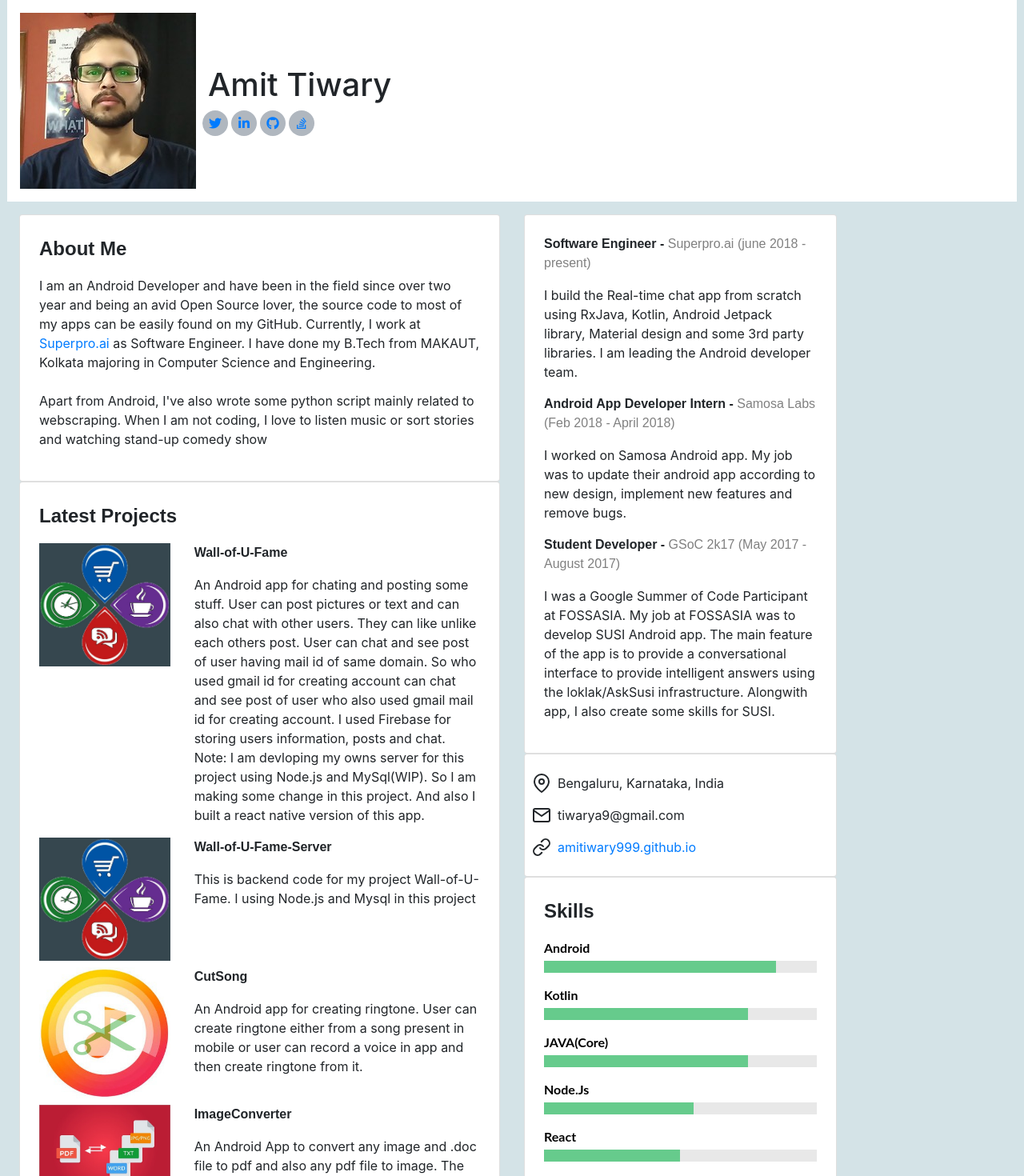
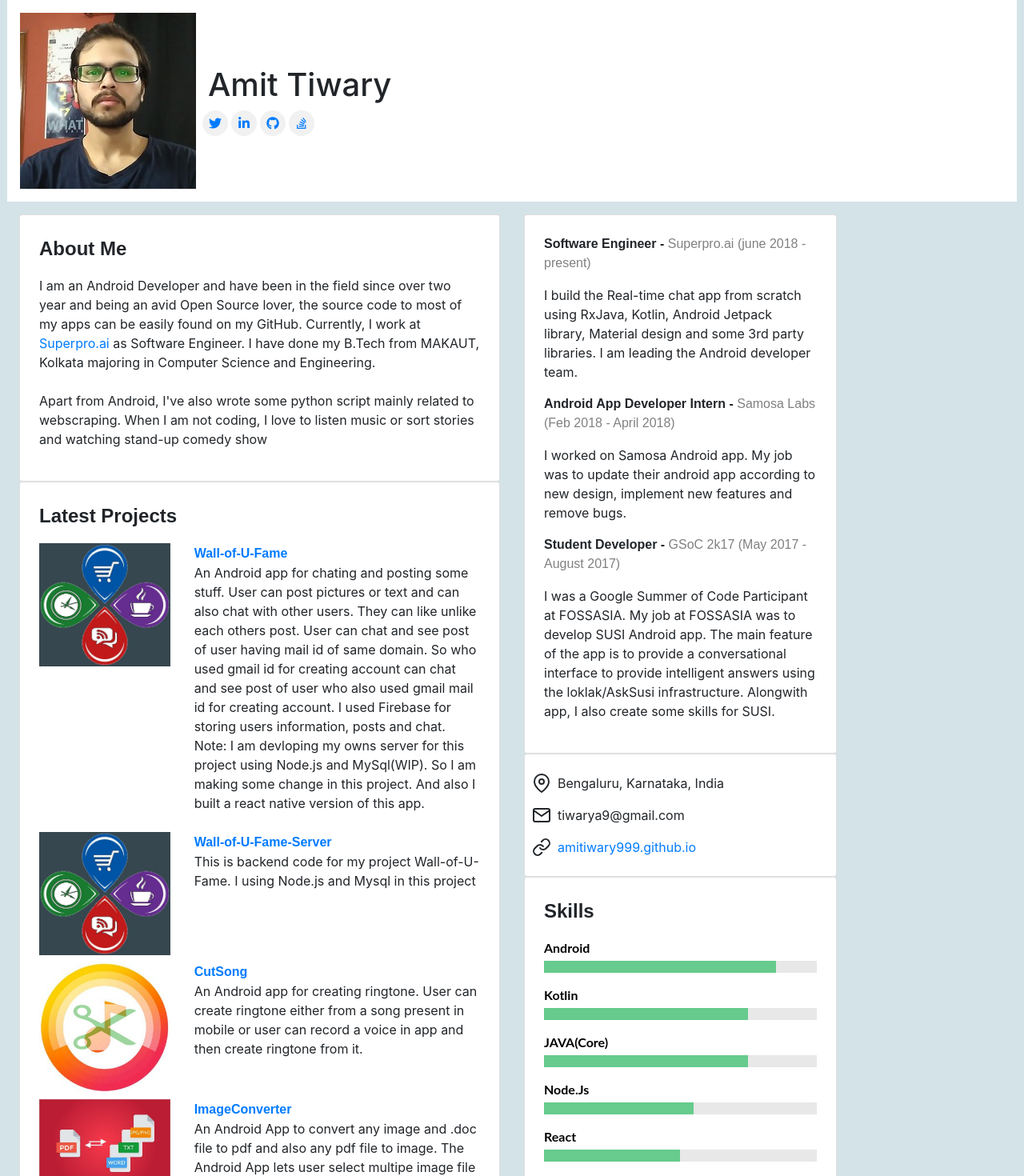
Before and after one commit to amitiwary999/amitiwary999.github.io, a React (Create React App) app in the folder portfolio_react/portfolio/: page / in a window 1280 px wide. Shown: the top 1470 px of the page at 80% size. Built offline with nearby package versions, Linux system fonts and the light colour scheme.

Commit message:
updated project link

```diff
--- a/portfolio_react/portfolio/src/home/Home.js
+++ b/portfolio_react/portfolio/src/home/Home.js
@@ -77,7 +77,7 @@ function Home(props) {
                   <img className="project-img" src={wallofufame} />
                 </div>
                 <div className="col-sm-8">
-                  <p className="job-title-header"> Wall-of-U-Fame</p>
+                  <a className="job-title-header" href="https://github.com/amitiwary999/Wall-of-U-Fame">Wall-of-U-Fame</a>
                   <p>
                     An Android app for chating and posting some stuff. User can post pictures or text and can also chat with other users. They can like unlike each others post. User can chat and see post of user having mail id of same domain. So who used gmail id for creating account can chat and see post of user who also used gmail mail id for creating account.
                     I used Firebase for storing users information, posts and chat.
@@ -87,12 +87,12 @@ function Home(props) {
                 </div>
               </div>
 
-              <div className="row">
+              <div className="row mt-2">
                 <div className="col-sm-4">
                   <img className="project-img" src={wallofufame} />
                 </div>
                 <div className="col-sm-8">
-                  <p className="job-title-header"> Wall-of-U-Fame-Server</p>
+                  <a className="job-title-header" href="https://github.com/amitiwary999/Wall_Of_You_Fame_Server"> Wall-of-U-Fame-Server</a>
                   <p>
                     This is backend code for my project Wall-of-U-Fame. I using Node.js and Mysql in this project
                   </p>
@@ -104,7 +104,7 @@ function Home(props) {
                   <img className="project-img" src={CutSong} />
                 </div>
                 <div className="col-sm-8">
-                  <p className="job-title-header"> CutSong</p>
+                  <a className="job-title-header" href="https://github.com/amitiwary999/CutSong"> CutSong</a>
                   <p>
                     An Android app for creating ringtone. User can create ringtone either from a song present in mobile or user can record a voice in app and then create ringtone from it.
                   </p>
@@ -116,7 +116,7 @@ function Home(props) {
                   <img className="project-img" src={ImageConverter} />
                 </div>
                 <div className="col-sm-8">
-                  <p className="job-title-header">ImageConverter</p>
+                  <a className="job-title-header" href="https://github.com/amitiwary999/ImageConverter">ImageConverter</a>
                   <p>
                     An Android App to convert any image and .doc file to pdf and also any pdf file to image.
                     The Android App lets user select multipe image file and made a single pdf file and also convert different page of pdf file in different image. I am working on this project, so currently it is private repository.
@@ -129,7 +129,7 @@ function Home(props) {
                   <img className="project-img" src={Browser} />
                 </div>
                 <div className="col-sm-8">
-                  <p className="job-title-header">Browser App</p>
+                  <a className="job-title-header" href="https://github.com/amitiwary999/Simple_Android_Browser">Browser App</a>
                   <p>
                     Browser App is a simple Android app using which user can browse some site and can also read daily news related to different category like sport, technology etc.
                   </p>
--- a/portfolio_react/portfolio/src/home/home.scss
+++ b/portfolio_react/portfolio/src/home/home.scss
@@ -1,5 +1,5 @@
 .social{
-    background: #b0b7bf;
+    background: #f1f1f1;
     width: 32px;
     height: 32px;
     border-radius: 50%;
```
